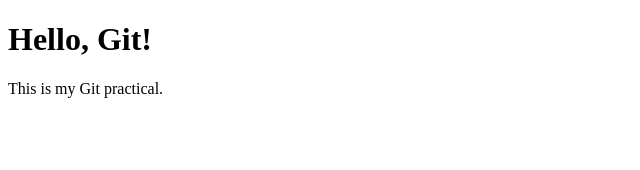
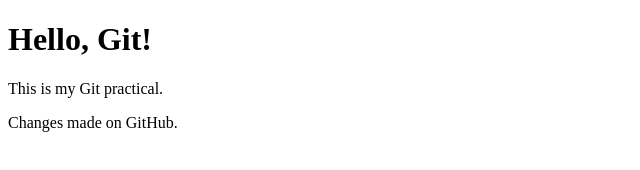
Before and after one commit to hunter11108Q/Practical, a plain HTML site: page index.html in a window 1280 px wide. Shown: the whole page, without its empty margins (0-640 px from the left). Drawn offline with Linux system fonts and the light colour scheme.

Commit message:
Updatedd index.html

```diff
--- a/index.html
+++ b/index.html
@@ -6,5 +6,6 @@
 <body>
     <h1>Hello, Git!</h1>
     <p>This is my Git practical.</p>
+    <p>Changes made on GitHub.</p>
 </body>
 </html>
```
